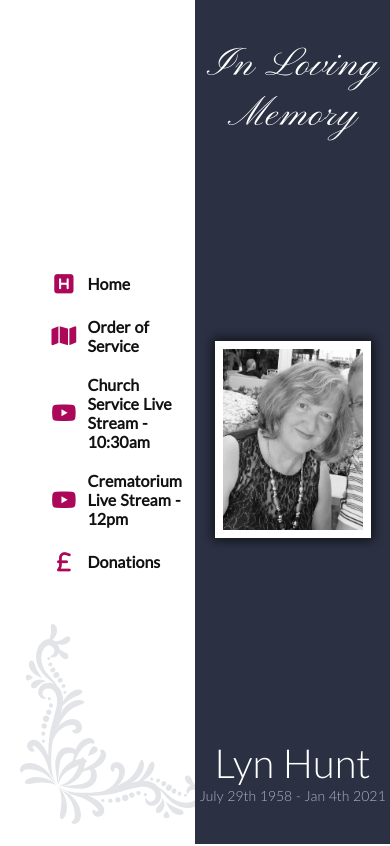
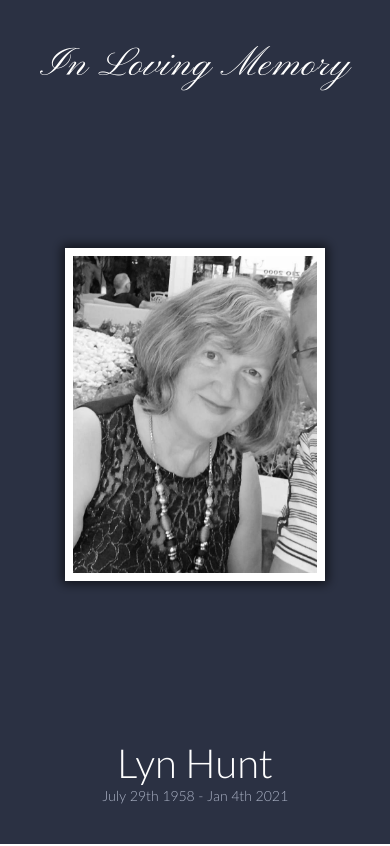
Before and after one commit to Coderior/lovingmemory, a Nuxt app: page / in a window 390 px wide. Shown: the top 846 px of the page. Built offline with nearby package versions, Linux system fonts and the light colour scheme.

Commit message:
update mobile version

```diff
--- a/pages/index.vue
+++ b/pages/index.vue
@@ -23,6 +23,9 @@ export default {}
   justify-content: center;
   align-items: center;
   text-align: center;
+  @media screen and (max-width: 800px) {
+    flex-direction: column-reverse;
+  }
 }
 .icon {
   margin-right: 10px;
@@ -48,6 +51,10 @@ export default {}
       border: 8px solid #fff;
       box-shadow: 0 0 10px 3px rgba(0, 0, 0, 0.6);
     }
+  }
+  @media screen and (max-width: 800px) {
+    flex: 0 0 100%;
+    width: 100%;
   }
 }
 ul {
```
Also changed, not shown: 3 other files (tests, documents, lock files or other folders).
